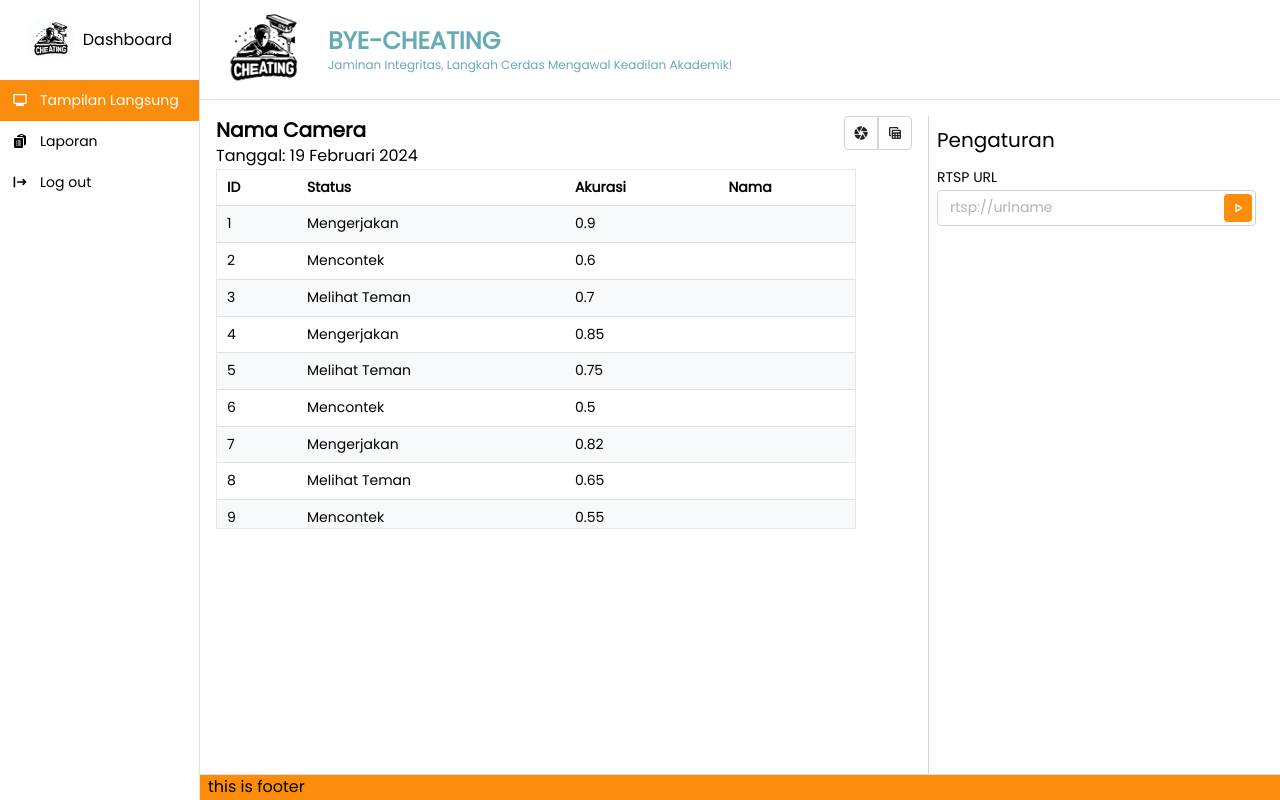
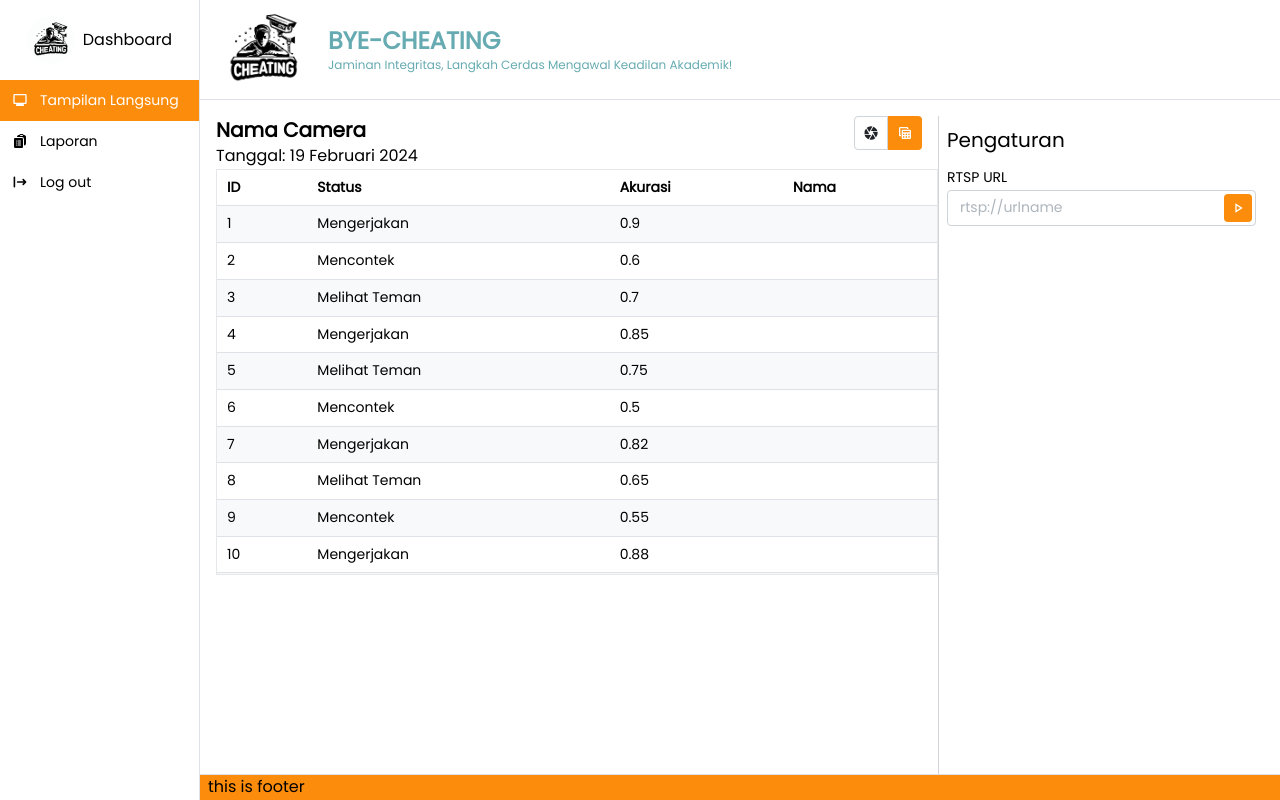
Before and after one commit to Kitastack/bye-cheating, a React (Vite) app in the folder frontend/: page /app in a window 1280 px wide. Both pictures are taken after a click on the button 895 px from the left and 133 px from the top of the page. Built offline with nearby package versions, Linux system fonts and the light colour scheme; no server answers.

Commit message:
feat: decouple into separated component

```diff
--- a/frontend/src/components/ReportTable.tsx
+++ b/frontend/src/components/ReportTable.tsx
@@ -1,7 +1,7 @@
 import { DetectionData } from "@/model/dataset";
 import { Table } from "@mantine/core";
 
-export function ReportTable({data}:{data: DetectionData[]}) {
+export function ReportTable({ data }: { data: DetectionData[] }) {
   return (
     <Table stickyHeader striped>
       <Table.Thead>
--- a/frontend/src/pages/app/livecam.jsx
+++ b/frontend/src/pages/app/livecam.jsx
@@ -1,50 +1,66 @@
-import { ImageStreamViewer } from "../../components/ImageStreamViewer";
-import { useStreamSocket } from "../../context/CameraSocketContext";
-import {
-  MdCamera,
-  MdOutlinePlayArrow,
-  MdTableView,
-} from "react-icons/md";
+import { ImageStreamViewer } from "@/components/ImageStreamViewer";
+import { useStreamSocket } from "@/context/CameraSocketContext";
+import { MdCamera, MdOutlinePlayArrow, MdTableView } from "react-icons/md";
 import { ActionIcon, Table, Text, TextInput } from "@mantine/core";
 import { useState } from "react";
 import { ReportTable } from "@/components/ReportTable";
 import { sampleDataCCTV } from "@/model/dataset";
 
 const CameraView = () => {
-  const stream = useStreamSocket();
-  const [showTable, setShowTable] = useState(false);
-
   return (
     <div className="flex flex-grow p-4">
       <div className="flex flex-grow">
         <div className="flex-grow flex flex-col items-start">
+          <MainView />
+        </div>
+        <div className="border-l border-gray-300 min-h-full"></div>
+        <Inspector />
+      </div>
+    </div>
+  );
+};
+
+const MainView = () => {
+  const stream = useStreamSocket();
+  const [showTable, setShowTable] = useState(false);
+  return (
+    <>
       <span className="flex w-full justify-between pr-4">
         <span className="flex flex-col">
           <h1 className="text-xl font-bold">Nama Camera</h1>
           <h3>Tanggal: 19 Februari 2024</h3>
         </span>
         <ActionIcon.Group>
-              <ActionIcon variant="default" size={"lg"} onClick={()=> setShowTable(false)} aria-label="Camera">
+          <ActionIcon
+            variant={showTable ? "default" : "filled"}
+            size={"lg"}
+            onClick={() => setShowTable(false)}
+            aria-label="Camera"
+          >
             <MdCamera />
           </ActionIcon>
-              <ActionIcon variant="default" size={"lg"} onClick={()=> setShowTable(true)} aria-label="Table View">
+          <ActionIcon
+            variant={showTable ? "filled" : "default"}
+            size={"lg"}
+            onClick={() => setShowTable(true)}
+            aria-label="Table View"
+          >
             <MdTableView />
           </ActionIcon>
         </ActionIcon.Group>
       </span>
       {showTable ? (
-            <Table.ScrollContainer className="border-[1px] aspect-video" w={640}>
+        <Table.ScrollContainer
+          className="border-[1px] hover:resize aspect-video"
+          minWidth={720}
+        >
           <ReportTable data={sampleDataCCTV} />
         </Table.ScrollContainer>
       ) : (
-            <ImageStreamViewer base64Data={stream.base64data} w={640} />
+        <ImageStreamViewer base64Data={stream.base64data} minW={720} />
       )}
       <br />
-        </div>
-        <div className="border-l border-gray-300 min-h-full"></div>
-        <Inspector />
-      </div>
-    </div>
+    </>
   );
 };
 
```
Also changed, not shown: frontend/src/components/ImageStreamViewer.tsx (+5 -5 lines). Lines whose indentation alone changed are shown as unchanged.
